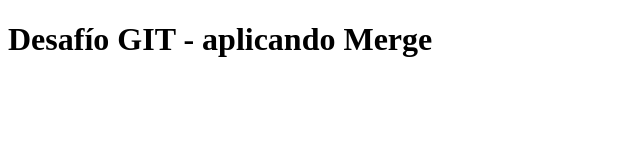
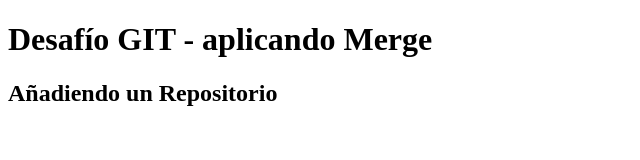
Before and after one commit to GonzaloRando/MiPrimerDesarrolloWeb, a plain HTML site: page rama.html in a window 1280 px wide. Shown: the whole page, without its empty margins (0-640 px from the left). Drawn offline with Linux system fonts and the light colour scheme.

Commit message:
Se agrega modificación en el Repositorio

```diff
--- a/rama.html
+++ b/rama.html
@@ -10,6 +10,7 @@
 
 
 <h1>Desafío GIT - aplicando Merge</h1>
+<h2>Añadiendo un Repositorio</h2>
 
 
 </body>
```
